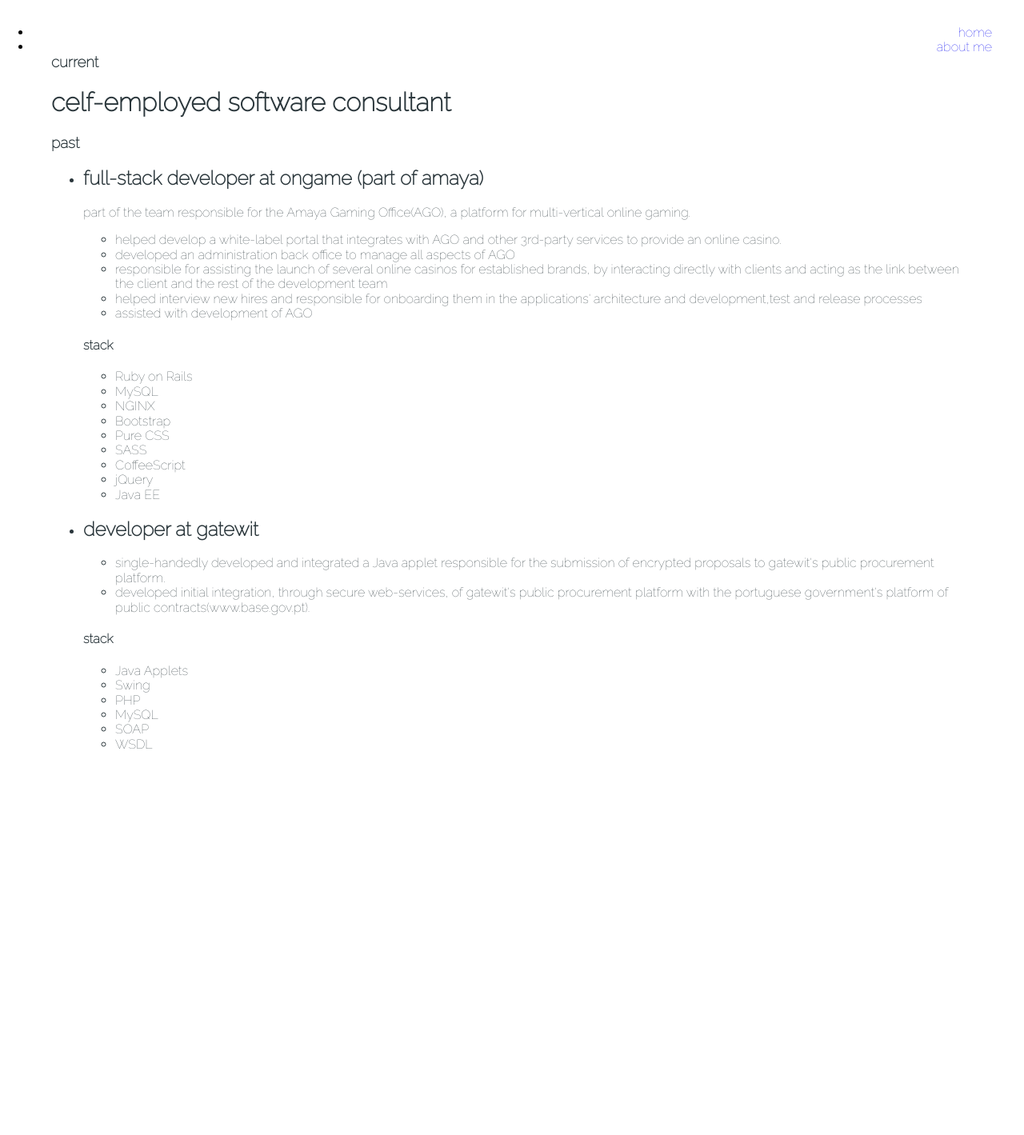
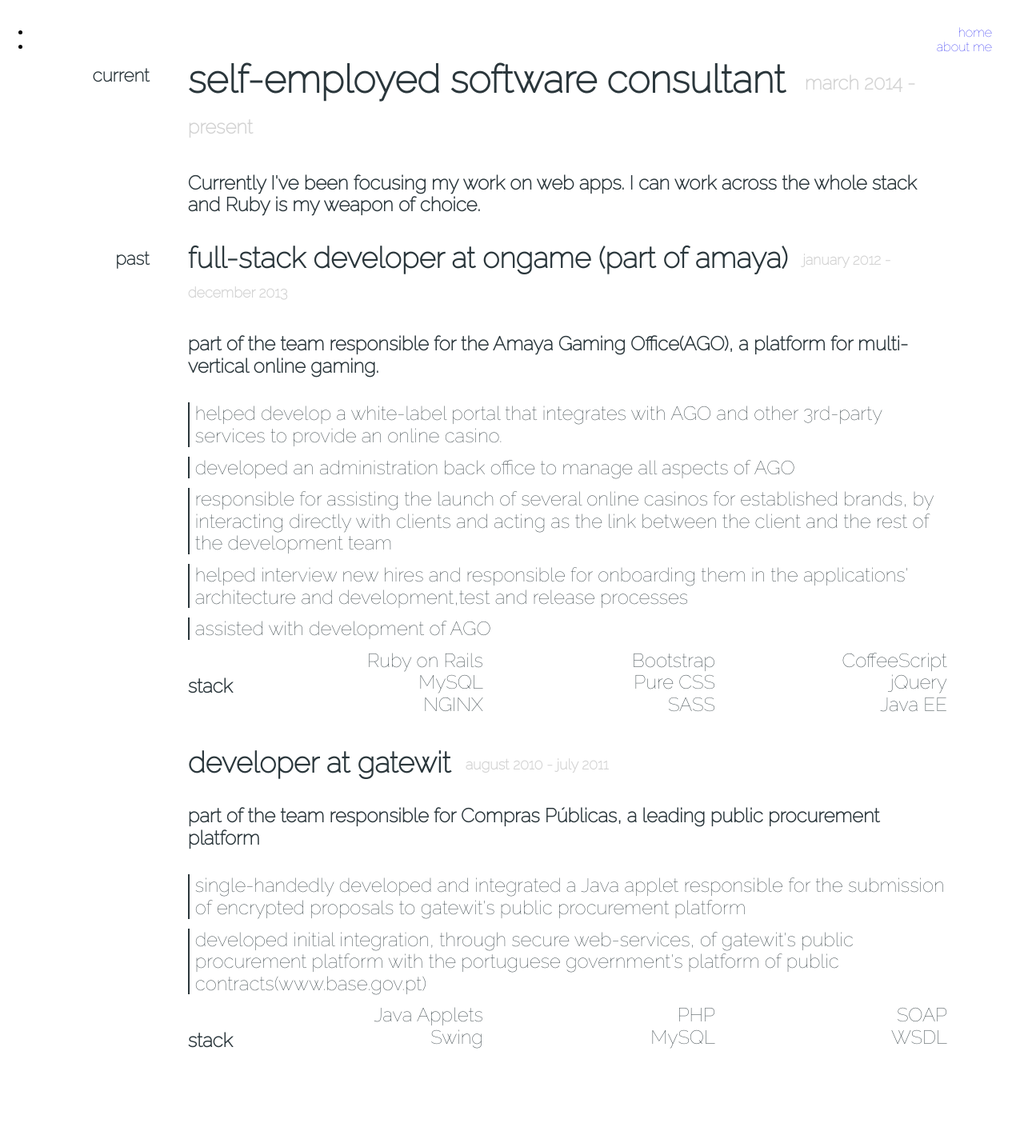
Before and after one commit to alexquintino/alexquintino.github.io, a Jekyll site: the page built from work/index.html, in a window 1280 px wide. Shown: the whole page at 80% size. Built offline with Jekyll 4.4.1, drawn with Linux system fonts in a browser that asks for light colours; nearby versions of some CDN libraries; before the commit the page ends 1004 px from its top, so only the background shows below that.

Commit message:
CSS fixes to work page

```diff
--- a/css/main.scss
+++ b/css/main.scss
@@ -4,6 +4,7 @@
 $content-margin: 0 4em;
 $content-padding: 3em 0;
 $text-color: #2A363B;
+$duration-color: lightgray;
 
 * {
     -webkit-box-sizing: border-box;
@@ -46,6 +47,7 @@
 .landing {
   display: table;
   height: 100%;
+
   .banner {
     display: table-cell;
     vertical-align: middle;
@@ -86,3 +88,46 @@
     }
   }
 }
+
+.work {
+
+  font-size: 1.5em;
+
+  .timeline h3, .title {
+    margin-top: 0;
+  }
+
+  .timeline {
+    font-size: 0.8em;
+    text-align: right;
+    padding-top: 0.5em;
+  }
+
+  .copy {
+    padding-left: 2em;
+  }
+
+  .duration {
+    font-size: 0.5em;
+    color: $duration-color;
+    padding-left: 0.5em;
+    vertical-align: middle;
+  }
+
+  .task {
+    border-width: 0 0 0 0.1em;
+    border-style: solid;
+
+    p {
+      margin: 0.5em 0;
+      padding-left: 0.3em;
+    }
+  }
+
+  .stack {
+    p {
+      text-align: right;
+      margin: 0;
+    }
+  }
+}
--- a/work/index.html
+++ b/work/index.html
@@ -3,49 +3,77 @@
 page: work
 ---
 
-<main>
-  <h3>current</h3>
-  <h1>celf-employed software consultant</h1>
-  <h3>past</h3>
-  <ul>
-    <li>
-      <h2>full-stack developer at ongame (part of amaya)</h2>
-      <p>part of the team responsible for the Amaya Gaming Office(AGO), a platform for multi-vertical online gaming.</p>
-      <ul>
-        <li>helped develop a white-label portal that integrates with AGO and other 3rd-party services to provide an online casino.</li>
-        <li>developed an administration back office to manage all aspects of AGO</li>
-        <li>responsible for assisting the launch of several online casinos for established brands, by interacting directly with clients and acting as the link between the client and the rest of the development team</li>
-        <li>helped interview new hires and responsible for onboarding them in the applications' architecture and development,test and release processes</li>
-        <li>assisted with development of AGO</li>
-      </ul>
-      <h4>stack</h4>
-      <ul>
-        <li>Ruby on Rails</li>
-        <li>MySQL</li>
-        <li>NGINX</li>
-        <li>Bootstrap</li>
-        <li>Pure CSS</li>
-        <li>SASS</li>
-        <li>CoffeeScript</li>
-        <li>jQuery</li>
-        <li>Java EE</li>
-      </ul>
-    </li>
-    <li>
-      <h2>developer at gatewit</h2>
-      <ul>
-        <li>single-handedly developed and integrated a Java applet responsible for the submission of encrypted proposals to gatewit's public procurement platform.</li>
-        <li>developed initial integration, through secure web-services, of gatewit's public procurement platform with the portuguese government's platform of public contracts(www.base.gov.pt).</li>
-      </ul>
-      <h4>stack</h4>
-      <ul>
-        <li>Java Applets</li>
-        <li>Swing</li>
-        <li>PHP</li>
-        <li>MySQL</li>
-        <li>SOAP</li>
-        <li>WSDL</li>
-      </ul>
-    </li>
-  </ul>
+<main class="work">
+  <div class="pure-g">
+    <div class="pure-u-1-12 timeline">
+      <h3>current</h3>
+    </div>
+    <div class="pure-u-11-12 copy">
+      <h1 class="title">self-employed software consultant <span class="duration">march 2014 - present</span></h1>
+      <h4>Currently I've been focusing my work on web apps. I can work across the whole stack and Ruby is my weapon of choice.</h4>
+    </div>
+  </div>
+  <div class="pure-g">
+    <div class="pure-u-1-12 timeline">
+      <h3>past</h3>
+    </div>
+    <div class="pure-u-11-12 copy">
+      <h2 class="title">full-stack developer at ongame (part of amaya) <span class="duration">january 2012 - december 2013</span></h2>
+      <h4>part of the team responsible for the Amaya Gaming Office(AGO), a platform for multi-vertical online gaming.</h4>
+      <div class="task"><p>helped develop a white-label portal that integrates with AGO and other 3rd-party services to provide an online casino.</p></div>
+      <div class="task"><p>developed an administration back office to manage all aspects of AGO</p></div>
+      <div class="task"><p>responsible for assisting the launch of several online casinos for established brands, by interacting directly with clients and acting as the link between the client and the rest of the development team</p></div>
+      <div class="task"><p>helped interview new hires and responsible for onboarding them in the applications' architecture and development,test and release processes</p></div>
+      <div class="task"><p>assisted with development of AGO</p></div>
+      <div class="pure-g stack">
+        <div class="pure-u-1-12">
+          <h4>stack</h4>
+        </div>
+        <div class="pure-u-11-12">
+          <div class="pure-g">
+            <div class="pure-u-1-3">
+              <p>Ruby on Rails</p>
+              <p>MySQL</p>
+              <p>NGINX</p>
+            </div>
+            <div class="pure-u-1-3">
+              <p>Bootstrap</p>
+              <p>Pure CSS</p>
+              <p>SASS</p>
+            </div>
+            <div class="pure-u-1-3">
+              <p>CoffeeScript</p>
+              <p>jQuery</p>
+              <p>Java EE</p>
+            </div>
+          </div>
+        </div>
+      </div>
+
+      <h2>developer at gatewit <span class="duration">august 2010 - july 2011</span></h2>
+      <h4>part of the team responsible for Compras Públicas, a leading public procurement platform</h4>
+      <div class="task"><p>single-handedly developed and integrated a Java applet responsible for the submission of encrypted proposals to gatewit's public procurement platform</p></div>
+      <div class="task"><p>developed initial integration, through secure web-services, of gatewit's public procurement platform with the portuguese government's platform of public contracts(www.base.gov.pt)</p></div>
+      <div class="pure-g stack">
+        <div class="pure-u-1-12">
+          <h4>stack</h4>
+        </div>
+        <div class="pure-u-11-12">
+          <div class="pure-g">
+            <div class="pure-u-1-3">
+              <p>Java Applets</p>
+              <p>Swing</p>
+            </div>
+            <div class="pure-u-1-3">
+              <p>PHP</p>
+              <p>MySQL</p>
+            </div>
+            <div class="pure-u-1-3">
+              <p>SOAP</p>
+              <p>WSDL</p>
+            </div>
+          </div>
+      </div>
+    </div>
+  </div>
 </main>
```
